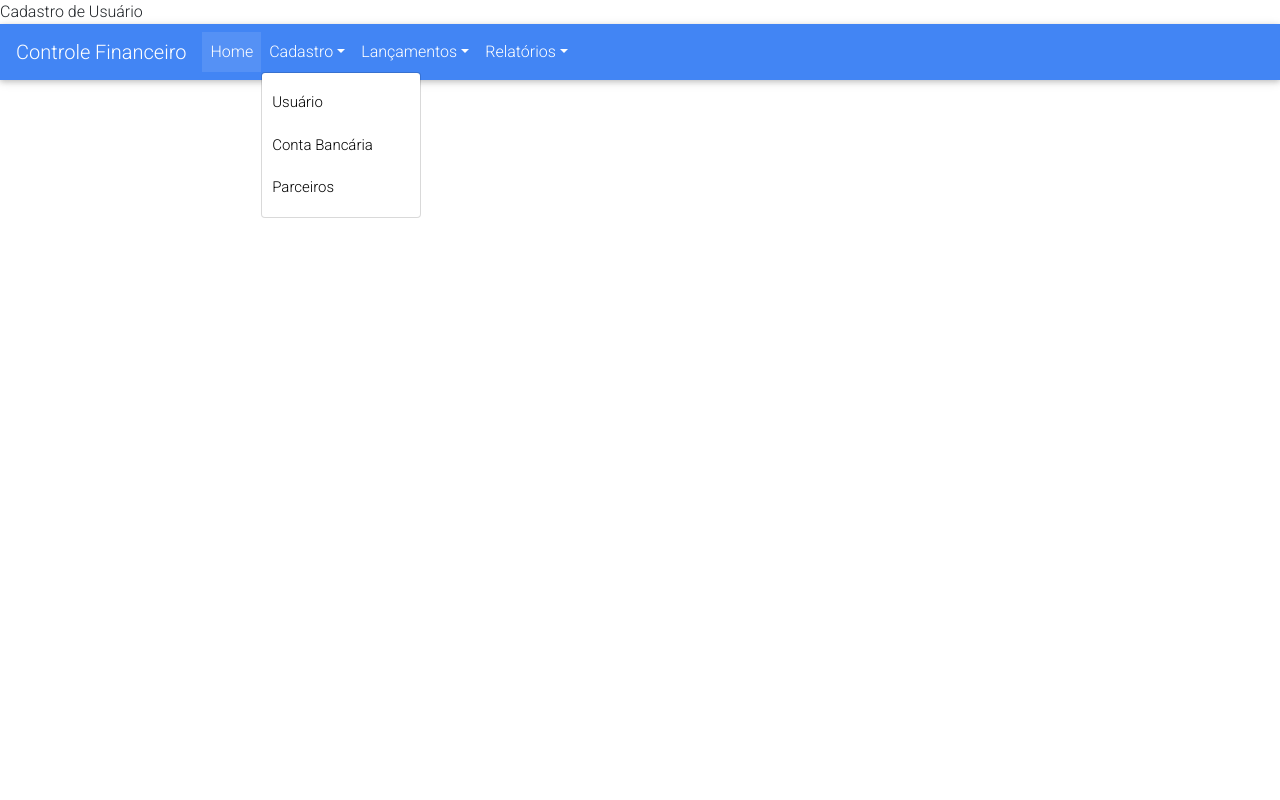
After one commit to CaioSerrado16/LP2---CodeIgniter, a CodeIgniter app: page /lp2/Usuario/cadastro in a window 1280 px wide, after a click on "Cadastro". The commit adds this page. Run offline with CodeIgniter, Linux system fonts and the light colour scheme; some libraries are stand-ins or nearby versions.

Commit message:
Navegação entre páginas pela NavBar

```diff
--- /dev/null
+++ b/application/controllers/Usuario.php
@@ -0,0 +1,13 @@
+<?php
+    defined('BASEPATH') OR exit('No direct script access allowed');
+
+    class Usuario extends CI_Controller {
+
+        public function cadastro(){
+            $this->load->view('common/cabecalho');
+            $this->load->view('common/navbar');
+            echo 'Cadastro de Usuário';
+            $this->load->view('common/rodape');
+        }
+
+    }
--- a/application/controllers/Welcome.php
+++ b/application/controllers/Welcome.php
@@ -9,9 +9,10 @@ class Welcome extends CI_Controller {
 	}
 
 	public function login(){
-		die(print_r($_POST));
+		$this->load->model('LoginModel', 'login');
+		$v['error'] = $this->login->verifica();
 		$this->load->view('common/cabecalho');
-		$this->load->view('access/login_form');
+		$this->load->view('access/login_form', $v);
 		$this->load->view('common/rodape');
 	}
 }
--- /dev/null
+++ b/application/views/common/navbar.php
@@ -0,0 +1,49 @@
+<nav class="navbar navbar-expand-lg navbar-dark primary-color">
+
+  <a class="navbar-brand" href="#">Controle Financeiro</a>
+  <button class="navbar-toggler" type="button" data-toggle="collapse" data-target="#basicExampleNav"
+    aria-controls="basicExampleNav" aria-expanded="false" aria-label="Toggle navigation">
+    <span class="navbar-toggler-icon"></span>
+  </button>
+
+  <div class="collapse navbar-collapse" id="basicExampleNav">
+
+    <ul class="navbar-nav mr-auto">
+      <li class="nav-item active">
+        <a class="nav-link" href="<?= base_url('Home') ?>">Home
+          <span class="sr-only">(current)</span>
+        </a>
+      </li>
+
+      <li class="nav-item dropdown">
+        <a class="nav-link dropdown-toggle" id="navbarDropdownMenuLink" data-toggle="dropdown"
+          aria-haspopup="true" aria-expanded="false">Cadastro</a>
+        <div class="dropdown-menu dropdown-primary" aria-labelledby="navbarDropdownMenuLink">
+          <a class="dropdown-item" href="<?= base_url('Usuario/cadastro') ?>">Usuário</a>
+          <a class="dropdown-item" href="#">Conta Bancária</a>
+          <a class="dropdown-item" href="#">Parceiros</a>
+        </div>
+      </li>
+
+      <li class="nav-item dropdown">
+        <a class="nav-link dropdown-toggle" id="navbarDropdownMenuLink" data-toggle="dropdown"
+          aria-haspopup="true" aria-expanded="false">Lançamentos</a>
+        <div class="dropdown-menu dropdown-primary" aria-labelledby="navbarDropdownMenuLink">
+          <a class="dropdown-item" href="#">Contas a Pagar</a>
+          <a class="dropdown-item" href="#">Contas a Receber</a>
+          <a class="dropdown-item" href="#">Fluxo de Caixa</a>
+        </div>
+      </li>
+
+      <li class="nav-item dropdown">
+        <a class="nav-link dropdown-toggle" id="navbarDropdownMenuLink" data-toggle="dropdown"
+          aria-haspopup="true" aria-expanded="false">Relatórios</a>
+        <div class="dropdown-menu dropdown-primary" aria-labelledby="navbarDropdownMenuLink">
+          <a class="dropdown-item" href="#">Lançamentos por Período</a>
+          <a class="dropdown-item" href="#">Resumo Mensal</a>
+          <a class="dropdown-item" href="#">Resumo Anual</a>
+        </div>
+      </li>
+    </ul>
+  </div>
+</nav>
```
Also changed, not shown: application/controllers/Home.php (added, +13 -0 lines), application/models/LoginModel.php (added, +17 -0 lines), application/views/access/login_form.php (+3 -10 lines).
